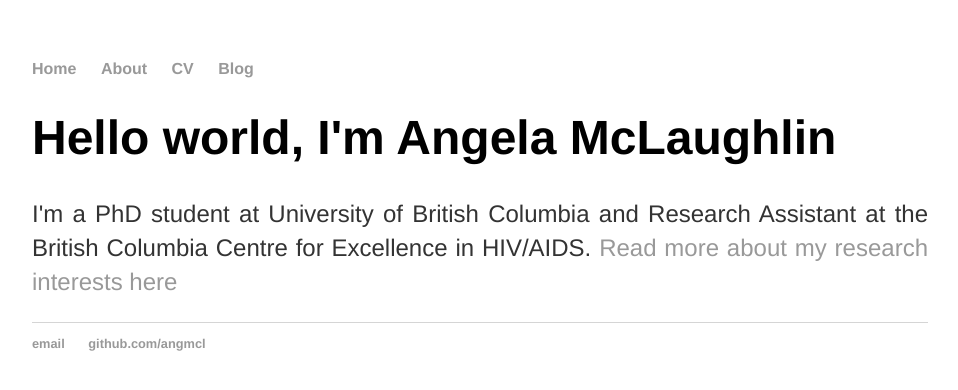
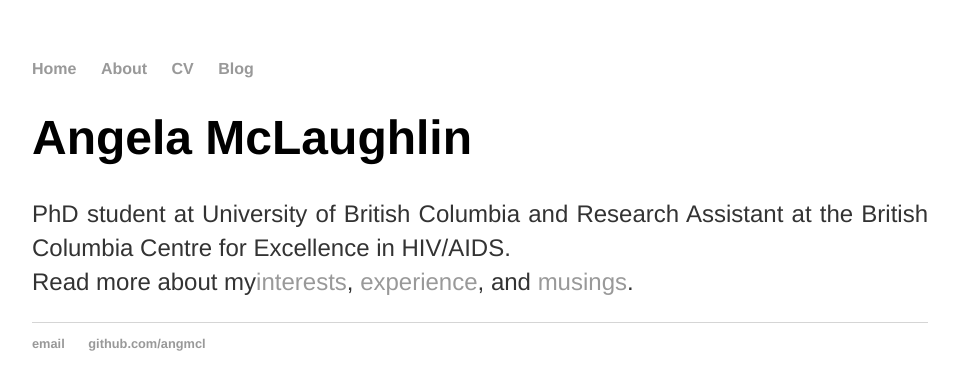
Before and after one commit to AngMcL/angmcl.github.io, a Jekyll site: the page built from index.html, in a window 1280 px wide. Shown: the top 390 px of the page, without its empty margins (160-1118 px from the left). Built offline with Jekyll 4.4.1, drawn with Linux system fonts in a browser that asks for light colours.

Commit message:
Update index.html

```diff
--- a/index.html
+++ b/index.html
@@ -3,6 +3,9 @@ layout: default
 title: Angela McLaughlin
 ---
 <div class="blurb">
-	<h1>Hello world, I'm Angela McLaughlin</h1>
-	<p>I'm a PhD student at University of British Columbia and Research Assistant at the British Columbia Centre for Excellence in HIV/AIDS.  <a href="/about">Read more about my research interests here</a></p>
+	<h1>Angela McLaughlin</h1>
+	<p>PhD student at University of British Columbia and Research Assistant at the British Columbia Centre for Excellence in HIV/AIDS.
+	<br>
+	Read more about my<a href="/about">interests</a>, <a href="/cv">experience</a>, and <a href="/blog">musings</a>.
+	</p>
 </div><!-- /.blurb -->
```
